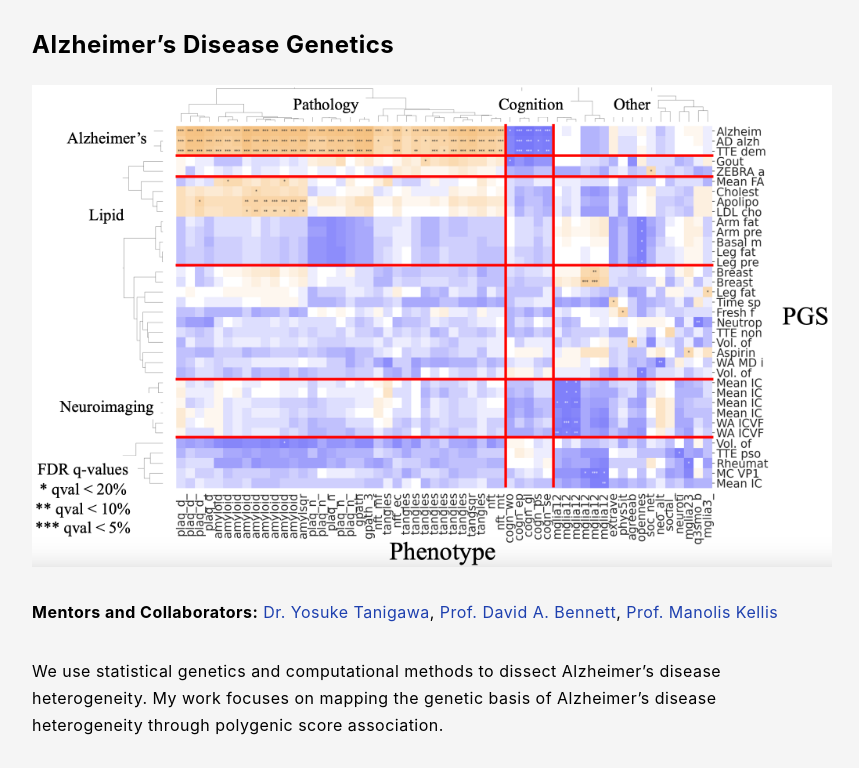
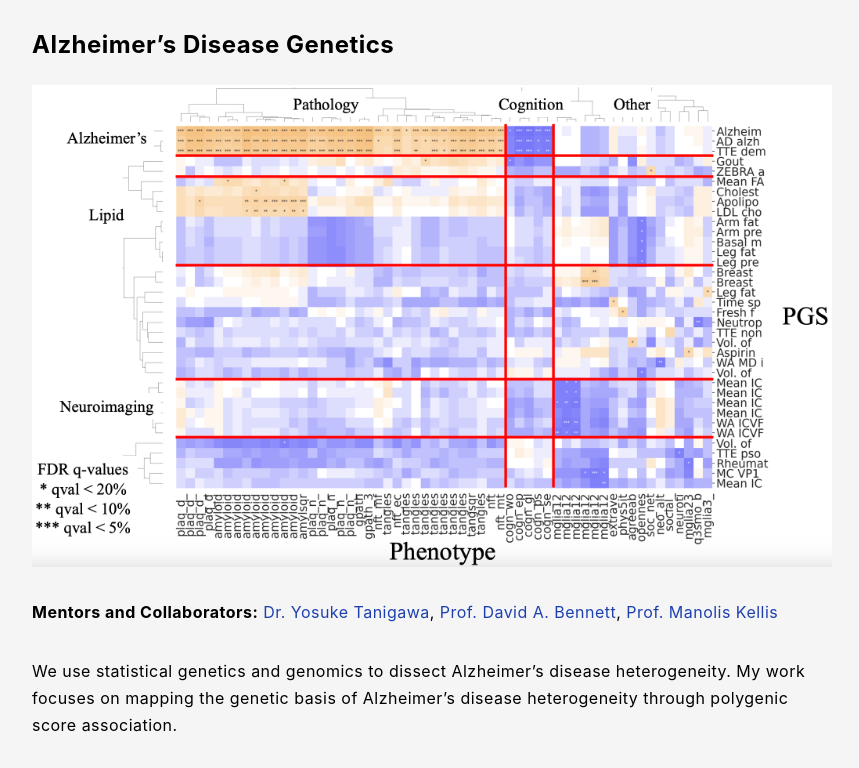
Before and after one commit to williamfli/williamfli.github.io, a plain HTML site: page research/index.html in a window 1280 px wide. Shown: the part 174-942 px from the top of the page, without its empty margins (208-1067 px from the left). Drawn offline with Linux system fonts and the light colour scheme.

Commit message:
changed edit again

```diff
--- a/research/index.html
+++ b/research/index.html
@@ -106,7 +106,7 @@
     target="_blank" >Dr. Yosuke Tanigawa</a>, <a href="https://www.rushu.rush.edu/faculty/david-bennett-md"
     target="_blank" >Prof. David A. Bennett</a>, <a href="http://compbio.mit.edu"
     target="_blank" >Prof. Manolis Kellis</a></p>
-<p>We use statistical genetics and computational methods to dissect Alzheimer&rsquo;s disease heterogeneity. My work focuses on mapping the genetic basis of Alzheimer&rsquo;s disease heterogeneity through polygenic score association.</p>
+<p>We use statistical genetics and genomics to dissect Alzheimer&rsquo;s disease heterogeneity. My work focuses on mapping the genetic basis of Alzheimer&rsquo;s disease heterogeneity through polygenic score association.</p>
 <p><strong>Publications and Abstracts</strong></p>
 <ol>
 <li>Tanigawa Y, Sun N, <strong>Li WF</strong>, Boix CA, Galani K, Mathys H, Bennett DA, Tsai LH, Kellis M. <a href="https://alz-journals.onlinelibrary.wiley.com/doi/abs/10.1002/alz.079231"
```
